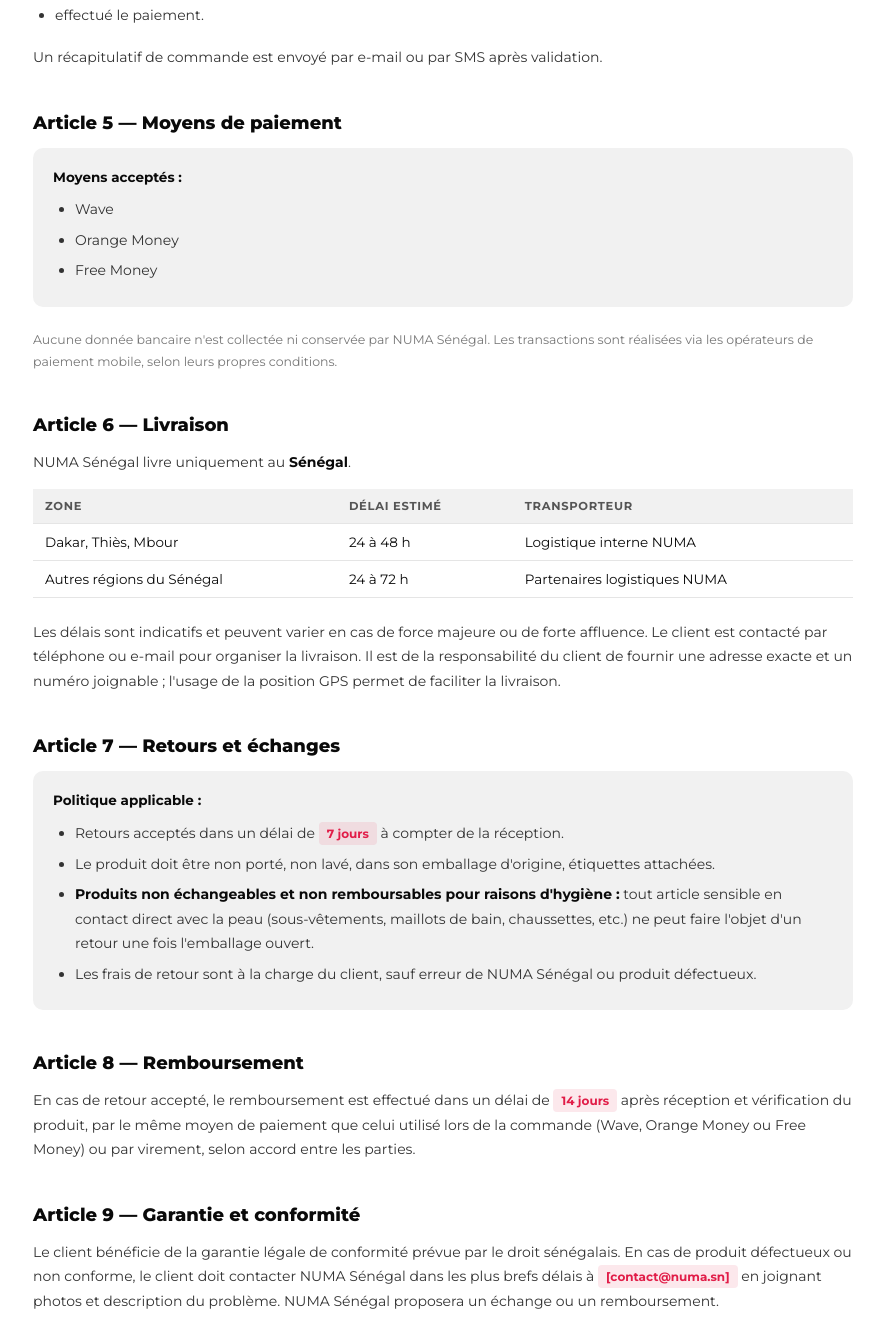
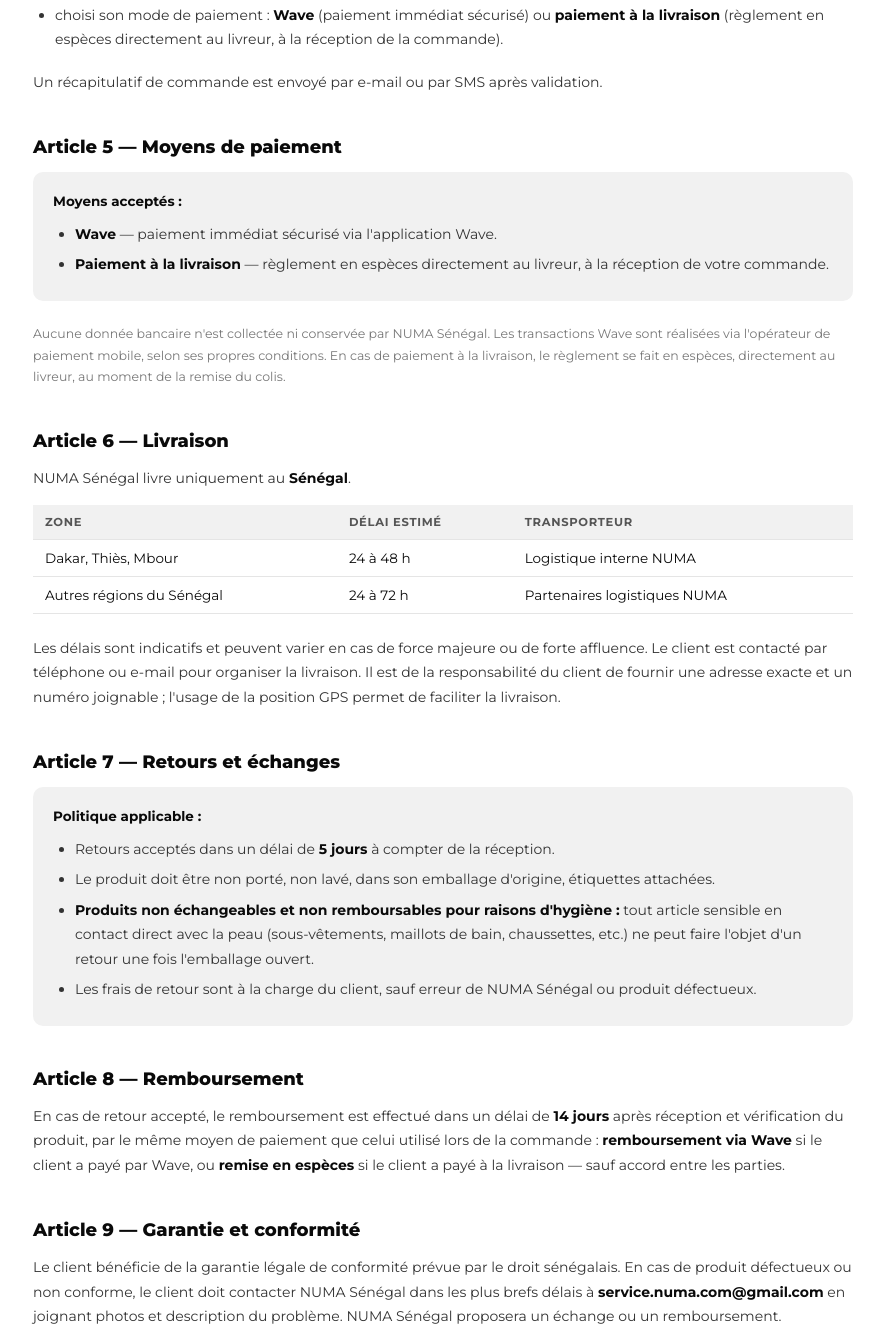
Before and after one commit to servicenumacom-cpu/Numa.senegal, a website: page cgv.html in a window 1280 px wide. Shown: the part 1068-2400 px from the top of the page, without its empty margins (197-1081 px from the left). Drawn offline with Linux system fonts and the light colour scheme.

Commit message:
Update cgv.html

```diff
--- a/cgv.html
+++ b/cgv.html
@@ -62,7 +62,6 @@
   .info-box ul{margin:8px 0 0}
   .note-box{border-left:3px solid var(--red);background:rgba(225,29,72,.04);padding:16px 20px;margin:20px 0 24px;font-size:13.5px;border-radius:0 8px 8px 0}
   .note-box strong{color:var(--red)}
-  .ph{display:inline-block;background:rgba(225,29,72,.1);color:var(--red);padding:1px 8px;border-radius:4px;font-size:12px;font-weight:700}
   table{width:100%;border-collapse:collapse;margin:14px 0 22px;font-size:13.5px}
   th,td{text-align:left;padding:10px 12px;border-bottom:1px solid var(--line);vertical-align:top}
   th{background:var(--gray);font-weight:700;font-size:11.5px;letter-spacing:.06em;text-transform:uppercase;color:#555}
@@ -152,7 +151,7 @@
     <li>sélectionné les produits, tailles et couleurs souhaités ;</li>
     <li>renseigné ses coordonnées et son adresse de livraison ;</li>
     <li>coché la case d'acceptation des présentes CGV ;</li>
-    <li>effectué le paiement.</li>
+    <li>choisi son mode de paiement : <strong>Wave</strong> (paiement immédiat sécurisé) ou <strong>paiement à la livraison</strong> (règlement en espèces directement au livreur, à la réception de la commande).</li>
   </ul>
   <p>Un récapitulatif de commande est envoyé par e-mail ou par SMS après validation.</p>
 
@@ -160,12 +159,11 @@
   <div class="info-box">
     <p><strong>Moyens acceptés :</strong></p>
     <ul>
-      <li>Wave</li>
-      <li>Orange Money</li>
-      <li>Free Money</li>
+      <li><strong>Wave</strong> — paiement immédiat sécurisé via l'application Wave.</li>
+      <li><strong>Paiement à la livraison</strong> — règlement en espèces directement au livreur, à la réception de votre commande.</li>
     </ul>
   </div>
-  <p style="font-size:12.5px;color:#777">Aucune donnée bancaire n'est collectée ni conservée par NUMA Sénégal. Les transactions sont réalisées via les opérateurs de paiement mobile, selon leurs propres conditions.</p>
+  <p style="font-size:12.5px;color:#777">Aucune donnée bancaire n'est collectée ni conservée par NUMA Sénégal. Les transactions Wave sont réalisées via l'opérateur de paiement mobile, selon ses propres conditions. En cas de paiement à la livraison, le règlement se fait en espèces, directement au livreur, au moment de la remise du colis.</p>
 
   <h2>Article 6 — Livraison</h2>
   <p>NUMA Sénégal livre uniquement au <strong>Sénégal</strong>.</p>
@@ -184,7 +182,7 @@
   <div class="info-box">
     <p><strong>Politique applicable :</strong></p>
     <ul>
-      <li>Retours acceptés dans un délai de <span class="ph">7 jours</span> à compter de la réception.</li>
+      <li>Retours acceptés dans un délai de <strong>5 jours</strong> à compter de la réception.</li>
       <li>Le produit doit être non porté, non lavé, dans son emballage d'origine, étiquettes attachées.</li>
       <li><strong>Produits non échangeables et non remboursables pour raisons d'hygiène :</strong> tout article sensible en contact direct avec la peau (sous-vêtements, maillots de bain, chaussettes, etc.) ne peut faire l'objet d'un retour une fois l'emballage ouvert.</li>
       <li>Les frais de retour sont à la charge du client, sauf erreur de NUMA Sénégal ou produit défectueux.</li>
@@ -192,20 +190,20 @@
   </div>
 
   <h2>Article 8 — Remboursement</h2>
-  <p>En cas de retour accepté, le remboursement est effectué dans un délai de <span class="ph">14 jours</span> après réception et vérification du produit, par le même moyen de paiement que celui utilisé lors de la commande (Wave, Orange Money ou Free Money) ou par virement, selon accord entre les parties.</p>
+  <p>En cas de retour accepté, le remboursement est effectué dans un délai de <strong>14 jours</strong> après réception et vérification du produit, par le même moyen de paiement que celui utilisé lors de la commande : <strong>remboursement via Wave</strong> si le client a payé par Wave, ou <strong>remise en espèces</strong> si le client a payé à la livraison — sauf accord entre les parties.</p>
 
   <h2>Article 9 — Garantie et conformité</h2>
-  <p>Le client bénéficie de la garantie légale de conformité prévue par le droit sénégalais. En cas de produit défectueux ou non conforme, le client doit contacter NUMA Sénégal dans les plus brefs délais à <span class="ph">[contact@numa.sn]</span> en joignant photos et description du problème. NUMA Sénégal proposera un échange ou un remboursement.</p>
+  <p>Le client bénéficie de la garantie légale de conformité prévue par le droit sénégalais. En cas de produit défectueux ou non conforme, le client doit contacter NUMA Sénégal dans les plus brefs délais à <strong>service.numa.com@gmail.com</strong> en joignant photos et description du problème. NUMA Sénégal proposera un échange ou un remboursement.</p>
 
   <h2>Article 10 — Responsabilité</h2>
   <p>NUMA Sénégal ne saurait être tenue responsable des retards de livraison imputables au transporteur, à une adresse erronée fournie par le client, ou à un cas de force majeure. Sa responsabilité est limitée au montant de la commande concernée.</p>
 
   <h2>Article 11 — Données personnelles</h2>
-  <p>Les données collectées lors de la commande (nom, téléphone, e-mail, adresse, position GPS) sont utilisées pour traiter la commande et la livrer. Leur traitement est décrit dans notre <a href="confidentialite.html">politique de confidentialité</a>.</p>
+  <p>Les données collectées lors de la commande (nom, téléphone, e-mail, adresse, position GPS, mode de paiement choisi) sont utilisées pour traiter la commande et la livrer. Leur traitement est décrit dans notre <a href="confidentialite.html">politique de confidentialité</a>.</p>
 
   <h2>Article 12 — Réclamations et litiges</h2>
   <div class="info-box">
-    <p><strong>Réclamations :</strong> toute réclamation doit être adressée à <span class="ph">[contact@numa.sn]</span> ou par téléphone au +221 76 658 95 98.</p>
+    <p><strong>Réclamations :</strong> toute réclamation doit être adressée à <strong>service.numa.com@gmail.com</strong> ou par téléphone au +221 76 658 95 98.</p>
     <p><strong>Médiation :</strong> en cas de litige, les parties s'efforceront de trouver une solution amiable. À défaut, le client peut recourir à un médiateur de la consommation ou à toute autorité compétente.</p>
     <p><strong>Droit applicable et juridiction :</strong> les présentes CGV sont soumises au droit sénégalais. Tout litige persistant sera porté devant les tribunaux compétents de Dakar, sous réserve des règles protectrices du consommateur.</p>
   </div>
```
